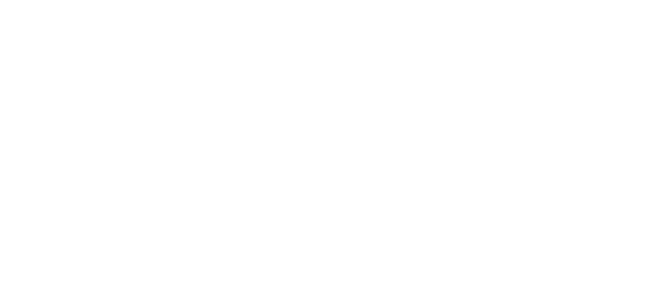
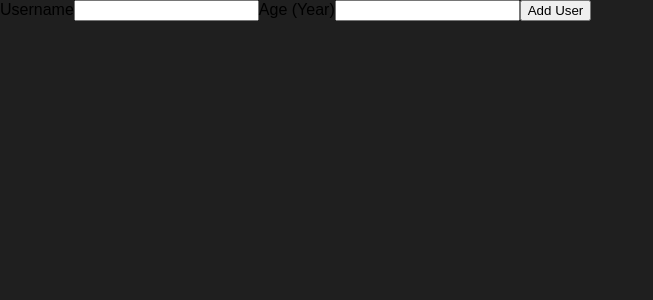
Before and after one commit to ThomasCode92/Favorite-Users, a React (Create React App) app: page / in a window 1280 px wide. Shown: the top 300 px of the page, without its empty margins (0-653 px from the left). Built offline with nearby package versions, Linux system fonts and the light colour scheme.

Commit message:
Adding a "User" Component

```diff
--- a/src/App.js
+++ b/src/App.js
@@ -1,7 +1,13 @@
 import React from 'react';
 
+import AddUser from './components/users/AddUser';
+
 function App() {
-  return <div></div>;
+  return (
+    <div>
+      <AddUser />
+    </div>
+  );
 }
 
 export default App;
--- /dev/null
+++ b/src/components/users/AddUser.js
@@ -0,0 +1,19 @@
+import React from 'react';
+
+const AddUser = props => {
+  const addUserHandler = event => {
+    event.preventDefault();
+  };
+
+  return (
+    <form onSubmit={addUserHandler}>
+      <label htmlFor="username">Username</label>
+      <input id="username" type="text" />
+      <label htmlFor="age">Age (Year)</label>
+      <input id="age" type="number" step="1" />
+      <button type="submit">Add User</button>
+    </form>
+  );
+};
+
+export default AddUser;
--- a/src/index.css
+++ b/src/index.css
@@ -4,6 +4,7 @@
 
 html {
   font-family: sans-serif;
+  background: #1f1f1f;
 }
 
 body {
```
